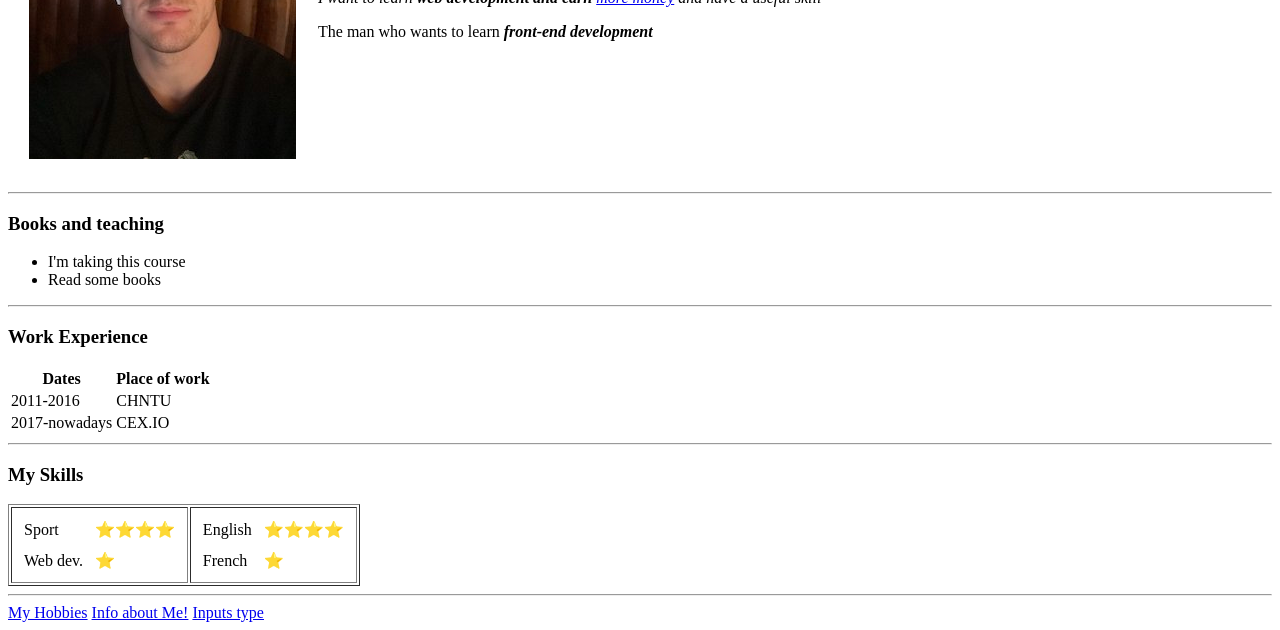
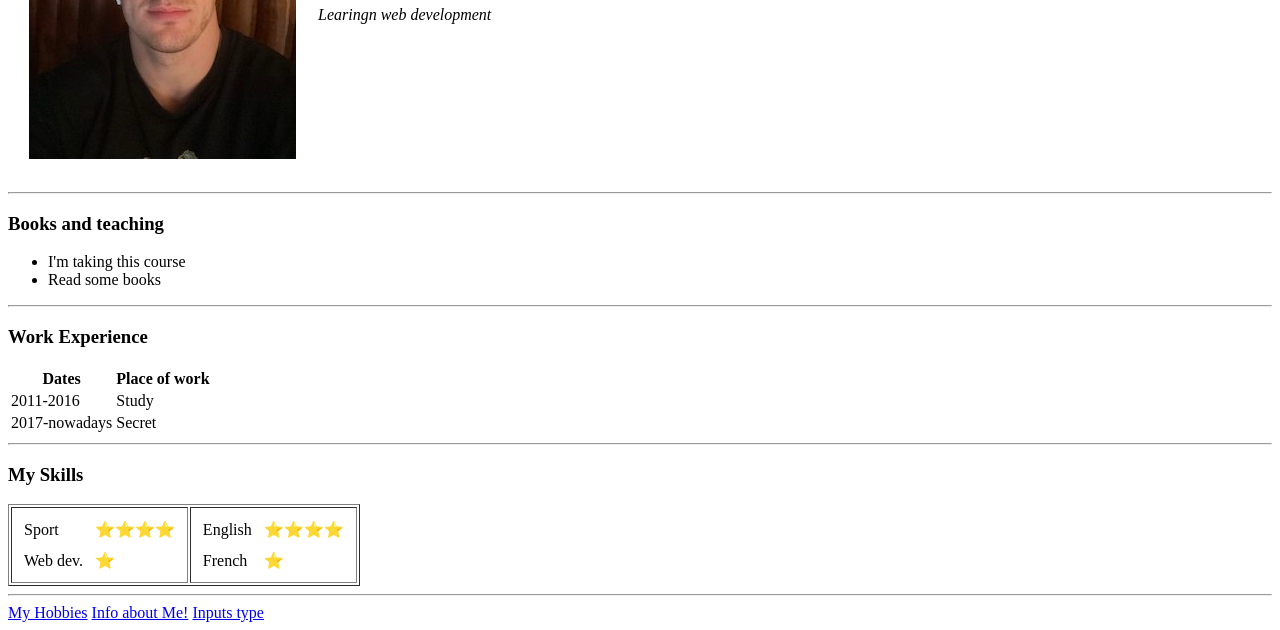
Before and after one commit to borysigorevich/FirstRep, a plain HTML site: page index.html in a window 1280 px wide. Shown: the part 225-855 px from the top of the page. Drawn offline with Linux system fonts and the light colour scheme.

Commit message:
Update index.html

```diff
--- a/index.html
+++ b/index.html
@@ -8,8 +8,7 @@
         <table cellspacing="20">
             <td><img src="Unknown.jpg" alt="None"></td>
             <td><h1>Boris</h1>
-                <p><em>I want to learn <strong>web development and earn</strong> <a href="https://rieltor.ua/ru/flats-sale/view/9673353/?utm_source=flatfy.ua&utm_medium=referral&utm_term=1bc6b92b-a92d-4d6a-a600-5ef568605cab&utm_campaign=external_rank_2" target="_blank">more money</a> and have a useful skill</em></p>
-                <p>The man who wants to learn <em><strong>front-end development</strong></em></p>
+                <p><em>Learingn web development</em></p>
             </td>
         </table>
         <hr>
@@ -28,11 +27,11 @@
                <tbody>
                     <tr>
                         <td>2011-2016</td>
-                        <td>CHNTU</td>
+                        <td>Study</td>
                     </tr>
                     <tr>
                         <td>2017-nowadays</td>
-                        <td>CEX.IO</td>
+                        <td>Secret</td>
                     </tr>
                </tbody>
         </table>
```
